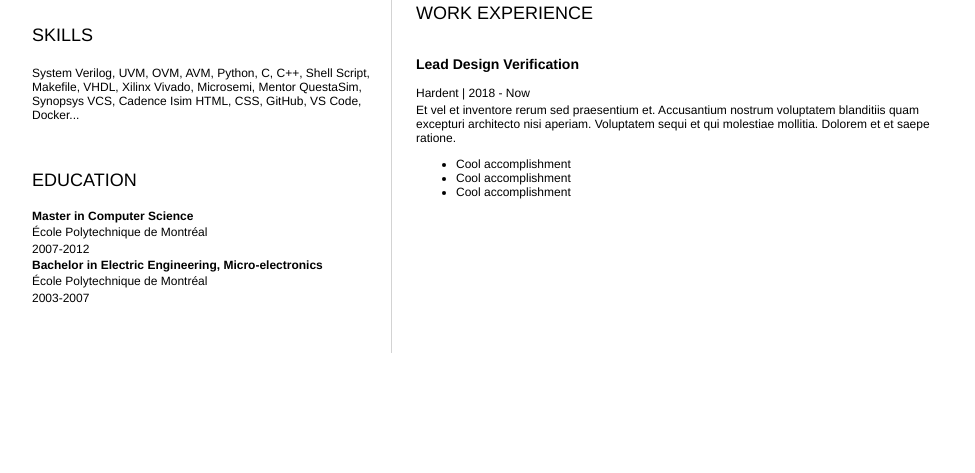
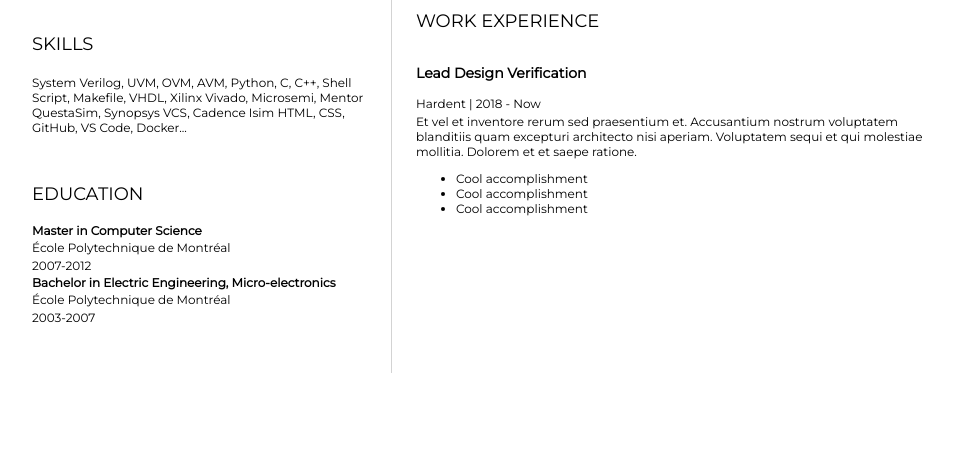
Before and after one commit to mrvkino/resume, a plain HTML site: page index.html in a window 1280 px wide. Shown: the part 327-800 px from the top of the page, without its empty margins (152-1127 px from the left). Drawn offline with Linux system fonts and the light colour scheme.

Commit message:
Use Montserrat a primary font

```diff
--- a/index.html
+++ b/index.html
@@ -2,6 +2,7 @@
     <head>
         <link href="style.css" rel="stylesheet">
         <link rel="stylesheet" href="https://cdnjs.cloudflare.com/ajax/libs/font-awesome/5.15.4/css/all.min.css">
+        <link href="https://fonts.googleapis.com/css2?family=Lato&family=Montserrat&display=swap" rel="stylesheet">
         <title>Michel Rogers-Vallée resume</title>
     </head>
 
--- a/style.css
+++ b/style.css
@@ -1,5 +1,5 @@
 body {
-    font-family: Helvetica, Arial, sans-serif, system-ui;
+    font-family: Montserrat, Lato, Helvetica, Arial, sans-serif, system-ui;
     font-size: 12px;
     max-width: 960px;
     margin: auto;
```
